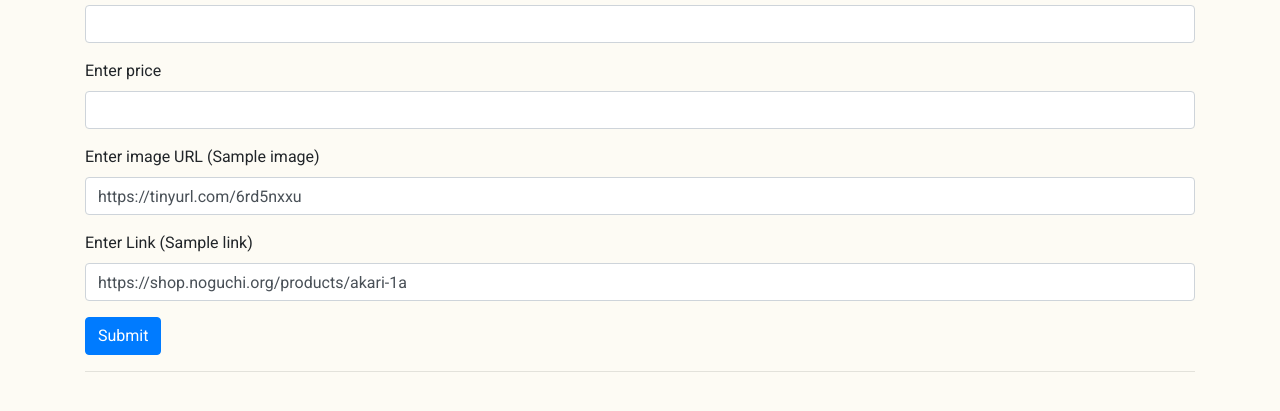
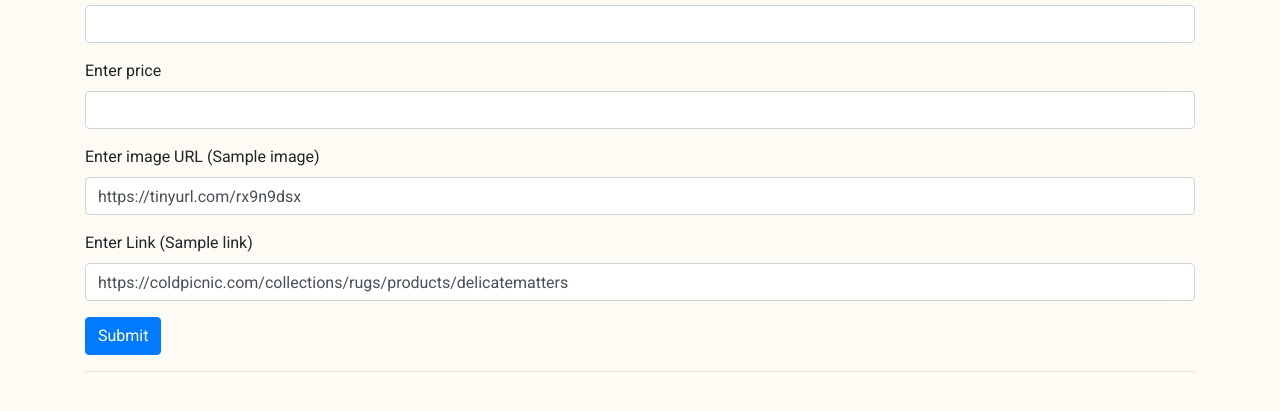
Before and after one commit to ghsyafii/furniture-wish-list, a plain HTML site: page index.html in a window 1280 px wide. Shown: the part 211-622 px from the top of the page. Drawn offline with nearby package versions, Linux system fonts and the light colour scheme; files that its build step writes are made by us from their sources; no server answers.

Commit message:
changed default values

```diff
--- a/index.html
+++ b/index.html
@@ -33,11 +33,11 @@ It uses Google's firebase.-->
         </div>
         <div class="form-group">
             <label>Enter image URL (Sample image)</label>
-            <input type="text" class="form-control" id="productImage" value="https://tinyurl.com/6rd5nxxu">
+            <input type="text" class="form-control" id="productImage" value="https://tinyurl.com/rx9n9dsx">
         </div>
         <div class="form-group">
             <label>Enter Link (Sample link)</label>
-            <input type="text" class="form-control" id="productURL" value="https://shop.noguchi.org/products/akari-1a">
+            <input type="text" class="form-control" id="productURL" value="https://coldpicnic.com/collections/rugs/products/delicatematters">
         </div>
         <button type="submit" value="add" class="btn btn-primary">Submit</button>
 <!--        <a href="../src/main/resources/static/pages/furniture_test.html" class="text-danger" target="_blank">&nbspView Products</a>-->
```
